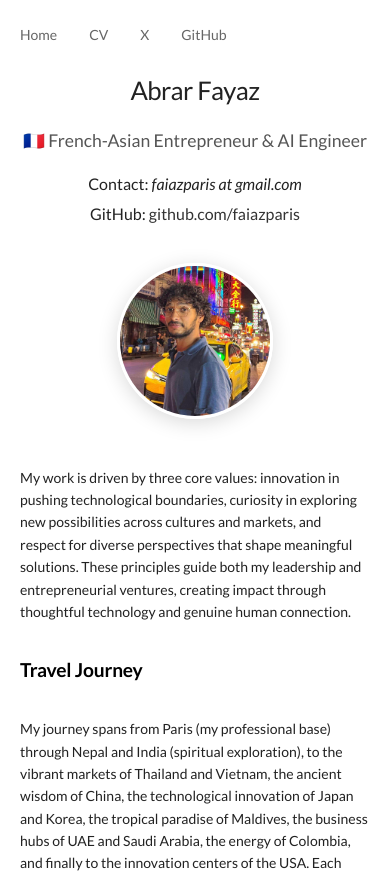
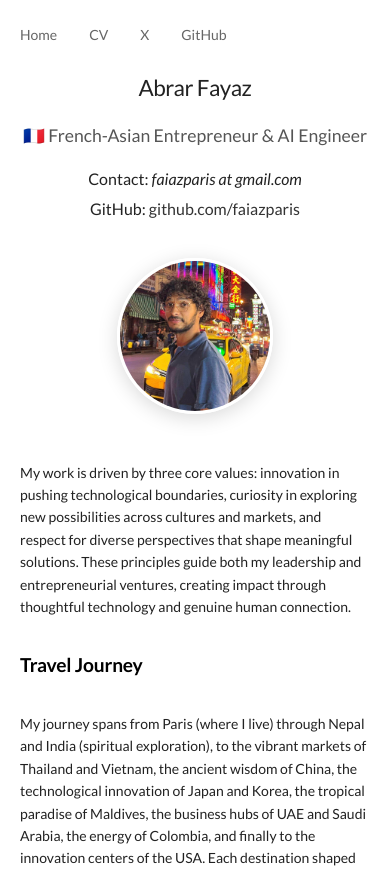
Before and after one commit to faiazparis/faiazparis.github.io, a Next.js app: page / in a window 390 px wide. Shown: the top 873 px of the page. Built offline with nearby package versions, Linux system fonts and the light colour scheme.

Commit message:
Update 3

```diff
--- a/app/cv/page.tsx
+++ b/app/cv/page.tsx
@@ -30,7 +30,7 @@ export default function About() {
 
           <div className="education-item">
             <h3>King's College London</h3>
-            <p>Master of Arts in International Affairs (2022 - Dropout)</p>
+            <p>Master of Arts in International Affairs (2022 - Dropout)<br/><em>Strategy, War Studies, International Relations</em></p>
           </div>
 
           <div className="education-item">
--- a/app/globals.css
+++ b/app/globals.css
@@ -65,7 +65,7 @@ h1, h2 {
 }
 
 h1 {
-  font-size: 1.8rem;
+  font-size: 1.5rem;
   margin-bottom: 4px;
   font-weight: 400;
   letter-spacing: -0.02em;
@@ -132,7 +132,7 @@ p {
   }
 
   h1 {
-    font-size: 1.8rem;
+    font-size: 1.5rem;
   }
 
   body {
@@ -150,7 +150,7 @@ p {
   }
 
   h1 {
-    font-size: 1.6rem;
+    font-size: 1.4rem;
   }
 
   h2 {
@@ -168,7 +168,7 @@ p {
   }
 
   h1 {
-    font-size: 1.4rem;
+    font-size: 1.2rem;
   }
 
   h2 {
--- a/app/page.tsx
+++ b/app/page.tsx
@@ -101,7 +101,7 @@ export default function Home() {
 
       <div className="travel-journey">
         <p>
-          My journey spans from Paris (my professional base) through Nepal and India
+          My journey spans from Paris (where I live) through Nepal and India
           (spiritual exploration), to the vibrant markets of Thailand and Vietnam,
           the ancient wisdom of China, the technological innovation of Japan and Korea,
           the tropical paradise of Maldives, the business hubs of UAE and Saudi Arabia,
```
